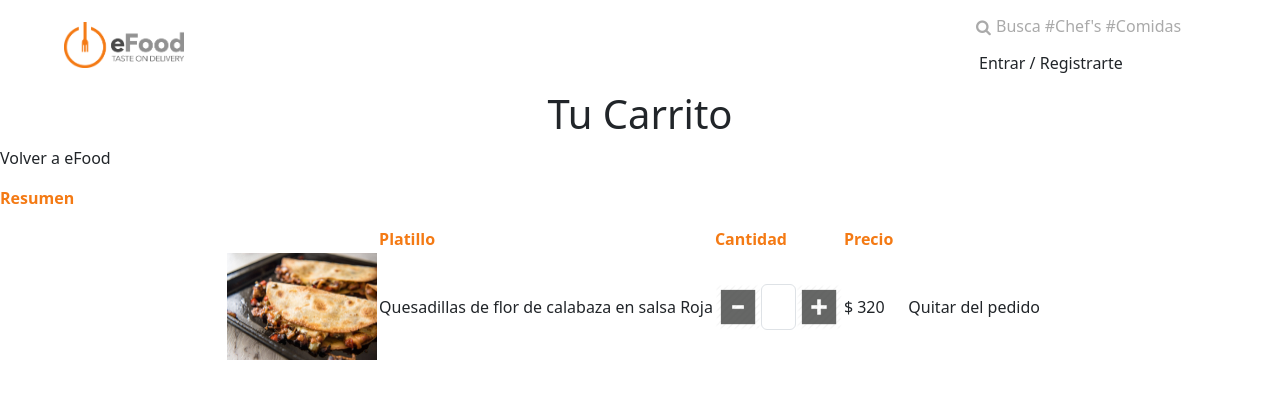
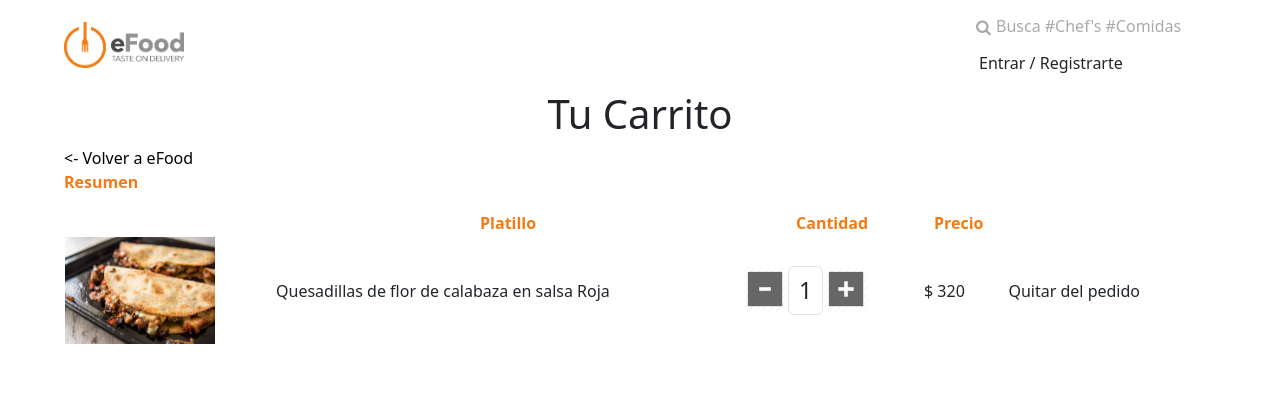
Before and after one commit to RowerPulido/e-Food-Web, a Rails app: page /carro in a window 1280 px wide. Shown: the top 399 px of the page. Run offline with Rails 7, Linux system fonts and the light colour scheme; style sheets or scripts are compiled from the project's sources; some libraries are stand-ins or nearby versions.

Commit message:
Terminada pagina de Carrito, responsividad revisada

```diff
--- a/Webpage/eFood/app/assets/stylesheets/style.css.scss
+++ b/Webpage/eFood/app/assets/stylesheets/style.css.scss
@@ -24,6 +24,7 @@
 
 /* Elimina padding de la barra de busqueda */
 .navbar{
+	position: fixed;
 	margin-left: 5%;
 	margin-right: 5%;
 	padding-top:0px !important;
@@ -49,7 +50,7 @@
 }
 
 /* Cambiar color del placeholder en la busqueda */
-::-webkit-input-placeholder { /* WebKit, Blink, Edge */ /* !important needed to overrride other properties*/
+::-webkit-input-placeholder { /* WebKit, Blink, Edge */ /* !important needed to override other properties*/
     color:   #aaa !important;
 }
 :-moz-placeholder { /* Mozilla Firefox 4 to 18 */
@@ -67,9 +68,6 @@
    color:    #aaa !important;
 }
 /* *** FIN BARRA NAVEGACION *** */
-
-
-
 
 
 /* *** LOGIN PAGE *** */
@@ -102,8 +100,7 @@
 }
 
 /* Responsiveness for most elements */
-@media only screen and (max-width: 500px) {
-    /* For mobile phones: */
+@media only screen and (max-width: 641px) {
     [class*='responsive-font-title'] {
         margin-left: 7%!important;
         margin-right: 7%!important;
@@ -112,23 +109,29 @@
 }
 
 /* Responsiveness for title login */
-@media only screen and (max-width: 500px) {
-    /* For mobile phones: */
+@media only screen and (max-width: 641px) {
     [class*='responsive'] {
-        margin-left: 15%;
-        margin-right: 15%;
+        margin-left: 10%!important;
+        margin-right: 10%!important;
+    }
+}
+
+/* Needed to make "Olvidar contraseña" display correctly at < 400px" */
+@media only screen and (max-width: 400px) {
+    [class*='responsive-small'] {
+        float: left!important;
     }
 }
 
 /* Responsiveness for autoadjust of text based on screen size */
-@media only screen and (max-width: 500px) {
-    /* For mobile phones: */
+@media only screen and (max-width: 641px) {
     [class*='responsive-font'] {
         font-size: 7.7vw!important;
     }
 }
+/* *** FIN LOGIN PAGE *** */
 
-/* Clase Comun de espaciado para elementos */
+/* *** Clases Comunes para elementos *** */
 
 /* Agregarle espaciado a tus elementos */
 .spacing{
@@ -148,10 +151,38 @@
 	color:#f47a14;
 }
 
-/* *** FIN LOGIN PAGE *** */
+a.links {
+    color:#000000 !important;
+    text-decoration:none;
+}
+
+.centered{
+	text-align: center;
+}
+
+.main{
+	margin-right: 5%;
+	margin-left: 5%;
+}
+/* *** Fin clases comunes *** */
 
 
 /* *** Carrito de Compra *** */
 .food-img{
 	width: 150px;
 }
+
+@media screen and (max-width: 641px) {
+table {border-color: #f47a14!important; border: 2px solid;}
+thead {display: none;}
+tr:nth-of-type(2n) {background-color: inherit;}
+tr td:first-child {font-weight:bold;font-size:1.3em;}
+tbody td {display: block;  text-align:center;}
+tbody td:before {
+    content: attr(data-th);
+    display: block;
+    text-align:center;
+  }
+}
+
+/* *** Fin Carrito de Compra *** */
--- a/Webpage/eFood/app/views/welcome/login.html.erb
+++ b/Webpage/eFood/app/views/welcome/login.html.erb
@@ -18,8 +18,8 @@
 					<input type="checkbox" checked="checked"> Recordarme?
 				</div>
 
-				<div style="float: right;">
-				<%= link_to "Olvide Mi Contraseña", root_path, :style=>'color: #f47a14;' %>
+				<div style="float: right; margin-left: 0px; margin-right: 0px;" class="responsive-small">
+					<%= link_to "Olvide Mi Contraseña", root_path, :style=>'color: #f47a14;' %>
 				</div>
    			<!-- Padding para que "Crear cuenta" no se meta entre los botones, <br> para que "Crear cuenta" este centrado -->
 				<div style='padding-bottom: 70px;'><br>
--- a/Webpage/eFood/app/views/welcome/pedido.html.erb
+++ b/Webpage/eFood/app/views/welcome/pedido.html.erb
@@ -1,16 +1,16 @@
 <h1 align="center"> Tu Carrito </h1>
 
-<div>
-	<p>Volver a eFood</p>
+<div class="main responsive">
+	<%= link_to "<- Volver a eFood", root_path, class: 'links'%>
 	<p class="colored-text">Resumen</p>
 	<div align="center">
-		<table>
+		<table style="width: 100%">
 			<thead>
 				<tr>
 					<th></th>
-					<th class="colored-text">Platillo</th>
-					<th class="colored-text">Cantidad</th>
-					<th class="colored-text">Precio</th>
+					<th class="colored-text centered">Platillo</th>
+					<th class="colored-text centered">Cantidad</th>
+					<th class="colored-text centered">Precio</th>
 					<th></th>
 				</tr>
 			</thead>
@@ -20,9 +20,9 @@
 					<td><%= image_tag('quesadilla.jpg', class: 'food-img') %></td>
 					<td>Quesadillas de flor de calabaza en salsa Roja</td>
 					<td>
-						<div style="display: -webkit-inline-box;">
+						<div style="display: -webkit-inline-box; margin: auto; width: 129px;">
 							<%= image_tag('minus.png', class: 'logo') %>
-							<input type="text" class="form-control" id="amount" style="width: 35px; padding-right: 2px; padding-left: 2px;">
+							<input type="text" class="form-control" value="1" id="amount" style="width: 35px; padding-right: 2px; padding-left: 2px; font-size: 23px; text-align: center;">
 							<%= image_tag('plus.png', class: 'logo') %>
 						</div>
 					</td>
```
